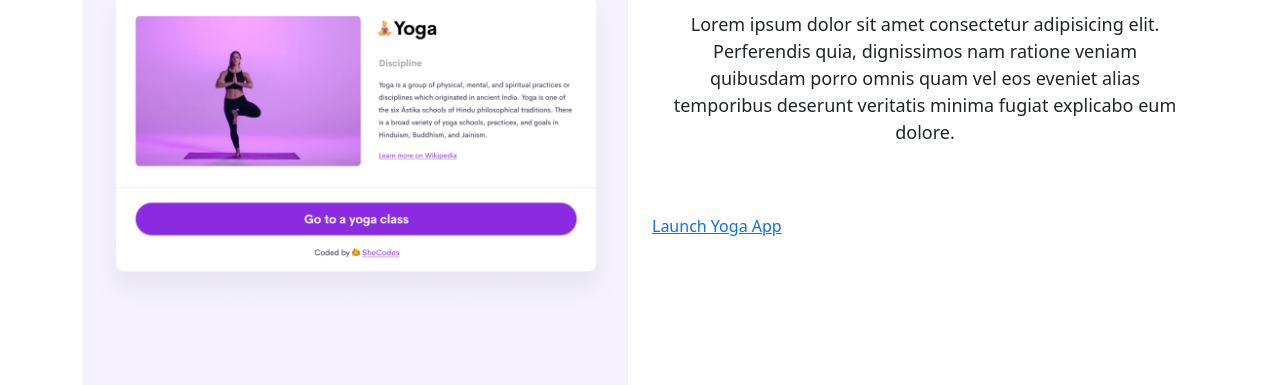
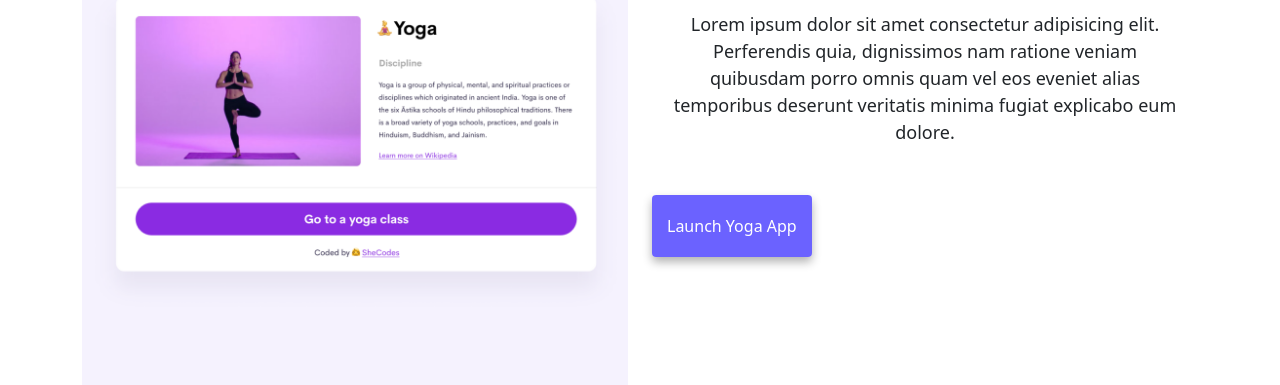
Before and after one commit to Biancavdvoort/Portfolio, a plain HTML site: page index.html in a window 1280 px wide. Shown: the part 567-952 px from the top of the page. Drawn offline with nearby package versions, Linux system fonts and the light colour scheme.

Commit message:
Added primary link buttons

```diff
--- a/src/style.css
+++ b/src/style.css
@@ -81,7 +81,12 @@ p {
   margin-top: 50px;
 }
 
-.row {
-  display: flex;
-  flex-wrap: wrap;
+.primary-link {
+  border-radius: 4px;
+  padding: 20px 15px;
+  text-decoration: none;
+  text-transform: capitalize;
+  background: var(--primary-color);
+  box-shadow: var(--box-shadow);
+  color: white;
 }
```
